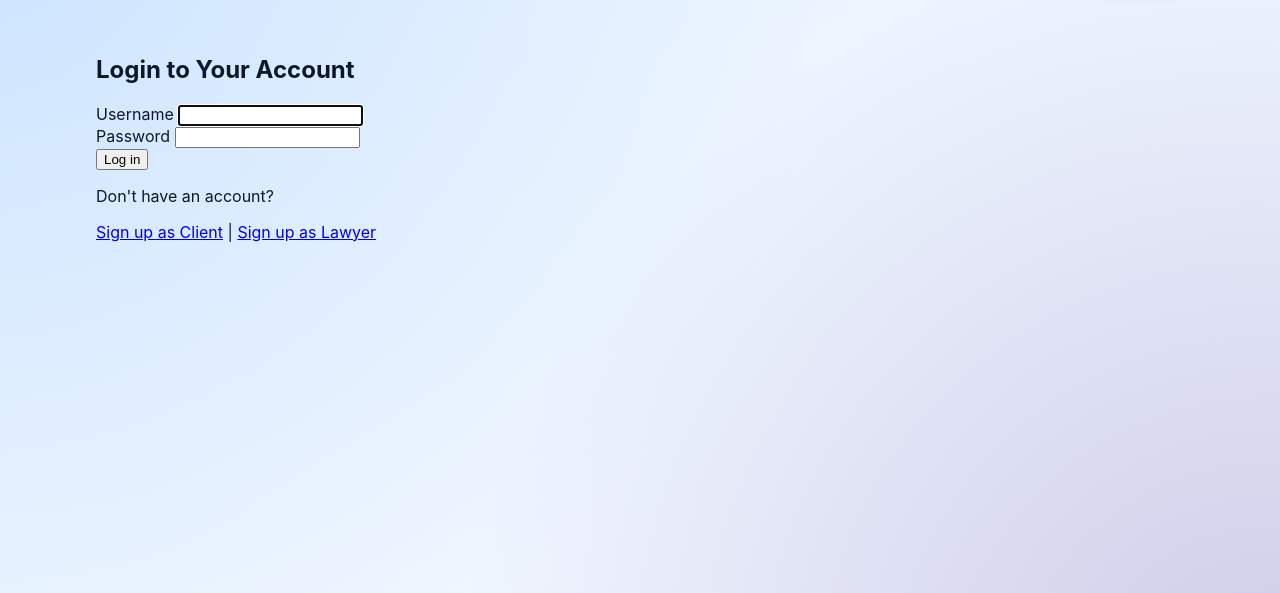
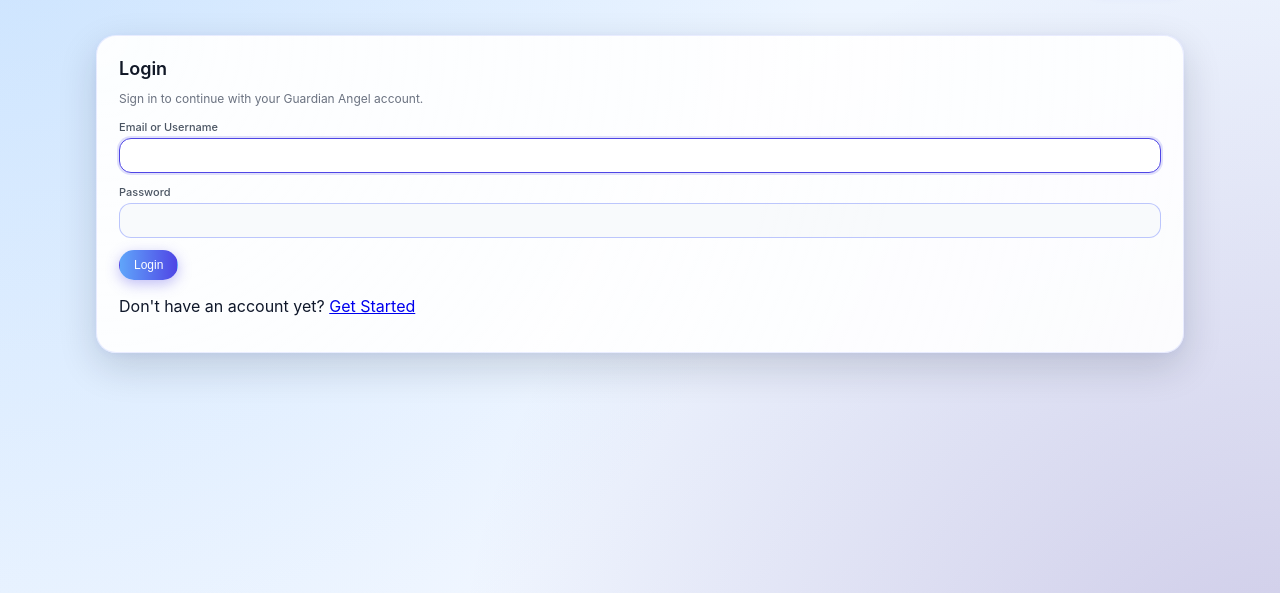
Before and after one commit to haiderhabibi1-bot/guardianangel, a Django app: page /login/ in a window 1280 px wide. Shown: the part 61-654 px from the top of the page. Run offline with Django 5.2, Linux system fonts and the light colour scheme.

Commit message:
Update login.html

```diff
--- a/core/templates/login.html
+++ b/core/templates/login.html
@@ -1,122 +1,39 @@
 {% extends "base.html" %}
 {% load static %}
 
-{% block title %}Login | Guardian Angel{% endblock %}
+{% block title %}Login — Guardian Angel{% endblock %}
 
 {% block content %}
-<div class="form-container">
-<h2 class="form-title">Login to Your Account</h2>
+<div class="ga-card">
+    <div class="ga-card-title">Login</div>
+    <p class="ga-card-subtitle">
+        Sign in to continue with your Guardian Angel account.
+    </p>
 
-{% if messages %}
-<ul class="messages">
-{% for message in messages %}
-<li class="alert {{ message.tags }}">{{ message }}</li>
-{% endfor %}
-</ul>
-{% endif %}
-
-<form method="post" class="form-box">
+    <form method="post" class="ga-form">
         {% csrf_token %}
         {{ form.non_field_errors }}
 
-<div class="form-group">
-<label for="{{ form.username.id_for_label }}">Username</label>
+        <div class="ga-form-group">
+            <label for="id_username">Email or Username</label>
             {{ form.username }}
+            {{ form.username.errors }}
         </div>
 
-<div class="form-group">
-<label for="{{ form.password.id_for_label }}">Password</label>
+        <div class="ga-form-group">
+            <label for="id_password">Password</label>
             {{ form.password }}
+            {{ form.password.errors }}
         </div>
 
-<button type="submit" class="btn-primary">Log in</button>
+        <button type="submit" class="ga-btn ga-btn-primary">
+            Login
+        </button>
     </form>
 
-<div class="extra-links">
-<p>Don't have an account?</p>
-<p>
-<a href="{% url 'register_customer' %}" class="link">Sign up as Client</a> |
-<a href="{% url 'register_lawyer' %}" class="link">Sign up as Lawyer</a>
+    <p class="ga-form-note">
+        Don't have an account yet?
+        <a href="{% url 'register' %}">Get Started</a>
     </p>
 </div>
-</div>
 {% endblock %}
-
-{% block extra_css %}
-<style>
-.form-container {
-max-width: 420px;
-margin: 60px auto;
-padding: 30px;
-background: white;
-border-radius: 12px;
-box-shadow: 0 0 10px rgba(0,0,0,0.15);
-text-align: center;
-}
-.form-title {
-color: #0b3c5d;
-font-weight: bold;
-margin-bottom: 25px;
-}
-.form-group {
-margin-bottom: 15px;
-text-align: left;
-}
-label {
-display: block;
-font-weight: 600;
-color: #333;
-margin-bottom: 5px;
-}
-input.form-input, input[type="text"], input[type="password"] {
-width: 100%;
-padding: 10px;
-border: 1px solid #ccc;
-border-radius: 6px;
-outline: none;
-font-size: 15px;
-transition: border-color 0.2s ease-in-out;
-}
-input:focus {
-border-color: #0b3c5d;
-}
-.btn-primary {
-width: 100%;
-padding: 10px;
-background: linear-gradient(90deg, #0b3c5d, #00aaff);
-color: white;
-border: none;
-border-radius: 6px;
-font-size: 16px;
-cursor: pointer;
-transition: background 0.3s;
-}
-.btn-primary:hover {
-background: linear-gradient(90deg, #09324c, #008ecc);
-}
-.messages {
-list-style: none;
-padding: 0;
-margin-bottom: 15px;
-}
-.messages li {
-background: #ffe5e5;
-color: #900;
-padding: 8px;
-border-radius: 6px;
-margin-bottom: 5px;
-font-size: 14px;
-}
-.extra-links {
-margin-top: 20px;
-font-size: 14px;
-}
-.link {
-color: #0077cc;
-text-decoration: none;
-}
-.link:hover {
-text-decoration: underline;
-}
-</style>
-{% endblock %}
```
Lines whose indentation alone changed are shown as unchanged.
